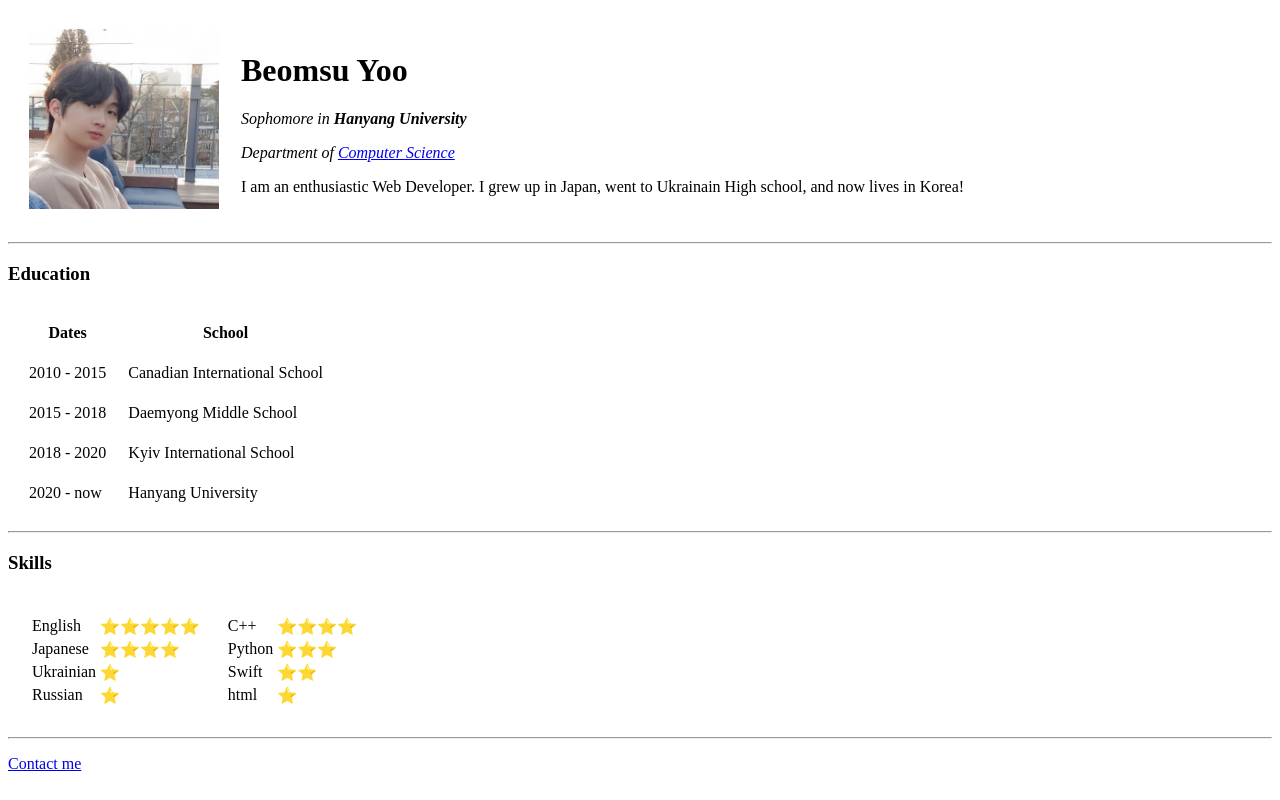
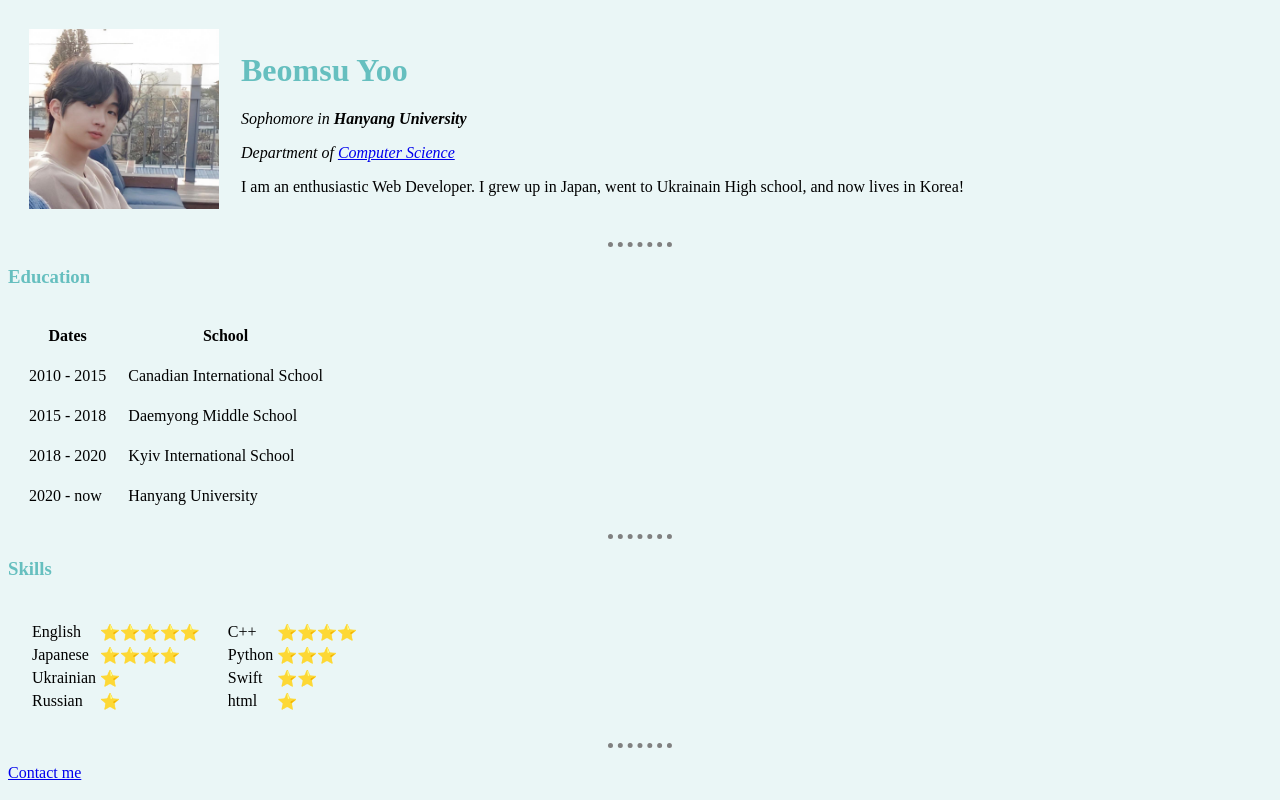
Before and after one commit to beomsuyoo/cv, a plain HTML site: page index.html in a window 1280 px wide. Drawn offline with Linux system fonts and the light colour scheme.

Commit message:
Add files via upload

```diff
--- /dev/null
+++ b/css/styles.css
@@ -0,0 +1,20 @@
+body {
+    background-color: #EAF6F6;
+}
+
+h1 {
+    color: #66BFBF;
+}
+
+h3 {
+    color: #66BFBF;
+}
+
+
+hr {
+    border-style: none;
+    border-top-style: dotted;
+    border-color: gray;
+    border-width: 5px;
+    width: 5%;
+}
--- a/index.html
+++ b/index.html
@@ -6,6 +6,8 @@
     <meta http-equiv="X-UA-Compatible" content="IE=edge">
     <meta name="viewport" content="width=device-width, initial-scale=1.0">
     <title>Ⓑ Beomsu's Personal Site</title>
+    <link rel="stylesheet" href="css/styles.css">
+
 </head>
 
 <body>
```
Also changed, not shown: contact.html (+2 -0 lines).
